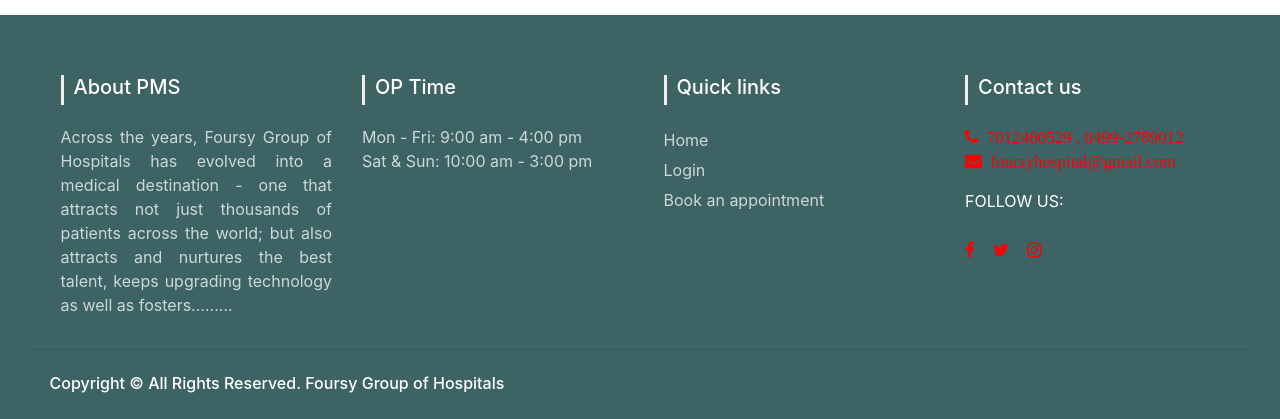
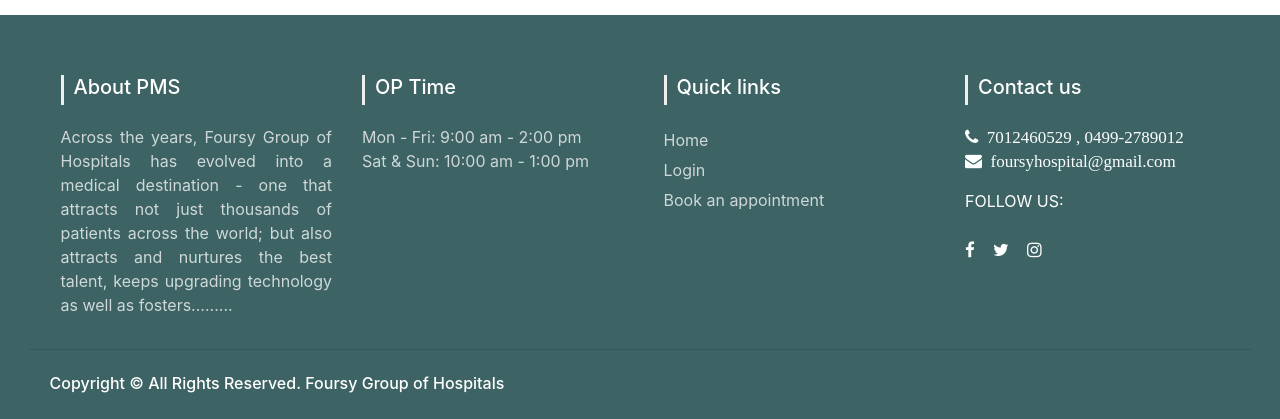
Before and after one commit to SreedevT/PMS, a Django app: page / in a window 1280 px wide. Shown: the part 3859-4278 px from the top of the page. Run offline with Django 4.2, Linux system fonts and the light colour scheme; data comes from the database, SQL or seed files in the repository; both versions use the stored data as it was after the commit; some libraries are stand-ins or nearby versions.

Commit message:
navbar color change

```diff
--- a/profiles/models.py
+++ b/profiles/models.py
@@ -17,7 +17,7 @@
     ]
 
     user = models.OneToOneField(
-        User, on_delete=models.CASCADE,
+        User, on_delete=models.CASCADE, #profile deleted then patient deleted since one to one field
         primary_key=True, limit_choices_to={'user_type': 'P'},
         related_name='patprofile', #* related_name is used to give alternate name to the reverse relationship
         )
--- a/templates/home.html
+++ b/templates/home.html
@@ -267,8 +267,8 @@
                 </div>
                 <div class="col-xs-12 col-sm-4 col-md-3 text-white">
                     <h5 class="txt-upper">OP Time</h5>
-                    <p style="color: #ffffffbf!important;"> Mon - Fri: 9:00 am - 4:00 pm
-                        <br> Sat & Sun: 10:00 am - 3:00 pm
+                    <p style="color: #ffffffbf!important;"> Mon - Fri: 9:00 am - 2:00 pm
+                        <br> Sat & Sun: 10:00 am - 1:00 pm
                         <br>
                     </p>
 
--- a/templates/navbar.html
+++ b/templates/navbar.html
@@ -142,7 +142,7 @@
     .fa {
         margin-right: 4px;
         font-size:17px;
-        color:red;
+        color:rgb(254, 255, 255);
     }
 
     .emg {
```
Also changed, not shown: db.sqlite3, uploads/images/profiles/patients/SONY.jpeg (added).
